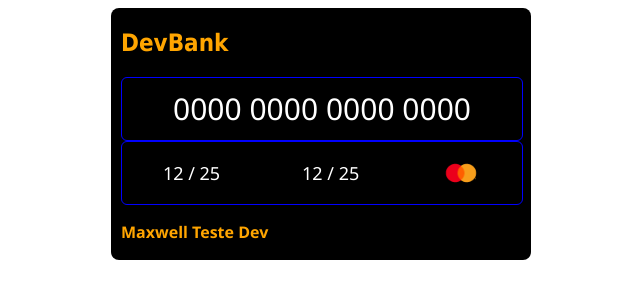
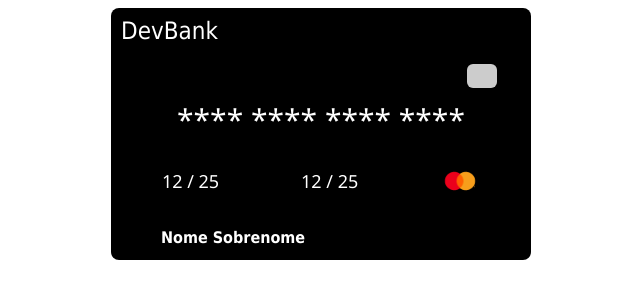
Before and after one commit to MaxwellJalves/projetoreact, a React (Create React App) app: page / in a window 1280 px wide. Shown: the top 300 px of the page, without its empty margins (327-967 px from the left). Built offline with nearby package versions, Linux system fonts and the light colour scheme.

Commit message:
adicionando o controle de visibilidade do numero do cartao

```diff
--- a/src/components/home/Home.tsx
+++ b/src/components/home/Home.tsx
@@ -1,6 +1,7 @@
-import React from "react";
+import React,{useState} from "react";
 import Personalizar from "../personalizacao/Personalizar";
 import {
+  Botao,
   Container,
   ContainerInformacao,
   ContainerMessage,
@@ -12,25 +13,26 @@ type TypeHome = {
 };
 
 const cartao = {
-  nome: "Maxwell Teste Dev",
-  bandeira: "Master",
+  nome: "Nome Sobrenome",
+  bandeira: "master",
   dataVencimento: 12,
 };
 
 const Home: React.FC<TypeHome> = (props: TypeHome) => {
   const { informacao } = props;
   const { nome, bandeira, dataVencimento } = cartao;
-
+  const [status , setStatus] = useState(Boolean)
   return (
     <Container>
       <ContainerMessage>
         <Logo>{informacao}</Logo>
         <ContainerInformacao>
+          <Botao type="button" value="visibilidade" onClick={() => {setStatus(!status)}}/>
           <Personalizar
             nome={nome}
             bandeira={bandeira}
             dataVencimento={dataVencimento}
-            visibilidade={true}
+            visibilidade={status}
           />
         </ContainerInformacao>
       </ContainerMessage>
--- a/src/components/home/styled.ts
+++ b/src/components/home/styled.ts
@@ -27,10 +27,10 @@ export const ContainerMessage = styled(Centralizar)`
 
 export const Logo = styled.h2`
   font-size: 24px;
-  font-weight: 700;
+  font-weight: 500;
   font-style: normal;
   font-family: Tahoma;
-  color: orange;
+
 `;
 
 export const ContainerInformacao = styled.div`
@@ -41,3 +41,13 @@ export const ContainerInformacao = styled.div`
   font-weight: 500;
   font-family: "Segoe UI", Tahoma, Geneva, Verdana, sans-serif;
 `;
+
+export const Botao = styled.button`
+border: 0px;
+width:30px;
+border-radius: 6px;
+height:24px;
+align-self: flex-end;
+margin-right: 24px;
+background: rgba(255,255,255,0.8);
+`
--- a/src/components/personalizacao/Personalizar.tsx
+++ b/src/components/personalizacao/Personalizar.tsx
@@ -10,7 +10,8 @@ interface ICaracteristicas {
 
 const mascara = {
   visivel: '0000 0000 0000 0000',
-  bloqueado: '**** **** **** ****'
+  bloqueado: '**** **** **** ****',
+  visa: "https://vaidevisa.visa.com.br/vdv/assets/images/visa-logo-footer.png"
 }
 
 const anoVencimento = () => {
@@ -22,20 +23,20 @@ const anoVencimento = () => {
 }
 const Personalizar: React.FC<ICaracteristicas> = (props: ICaracteristicas) => {
   const { nome, dataVencimento, bandeira, visibilidade } = props;
-
+  const {visa,visivel,bloqueado} = mascara
 
 
   return (
     <div>
 
       <ContainerCentral>
-        <span>{visibilidade != true ? mascara.bloqueado : mascara.visivel}</span>
+        <span>{visibilidade != true ? bloqueado : visivel}</span>
       </ContainerCentral>
       <ContainerCentral>
 
         <p>{dataVencimento} / {anoVencimento()}</p>
         <p>{dataVencimento} / {anoVencimento()}</p>
-        <img src={Bandeira} title={bandeira} />
+        <img src={bandeira === "master" ? Bandeira : visa.toString()} title={bandeira} />
       </ContainerCentral>
       <Descricao>{nome}</Descricao>
     </div>
--- a/src/components/personalizacao/styled.ts
+++ b/src/components/personalizacao/styled.ts
@@ -1,12 +1,13 @@
 import styled from "styled-components";
 
 const AlinhamentoDoTextoPadrao = styled.p`
-  font-family: "Segoe UI", Tahoma, Geneva, Verdana, sans-serif;
+  font-family:  Tahoma, Geneva, Verdana, sans-serif;
   font-size: 16px;
   font-weight: 700;
 `;
 export const Descricao = styled(AlinhamentoDoTextoPadrao)`
-  color: orange;
+padding-left:40px;
+margin-bottom:24px;
 `;
 
 export const ContainerCentral = styled.div`
@@ -19,7 +20,7 @@ export const ContainerCentral = styled.div`
   width: 400px;
   height: 14px;
   border-radius: 6px;
-  border: 1px solid blue;
+
   justify-content: space-around;
 
   align-items: center;
```
